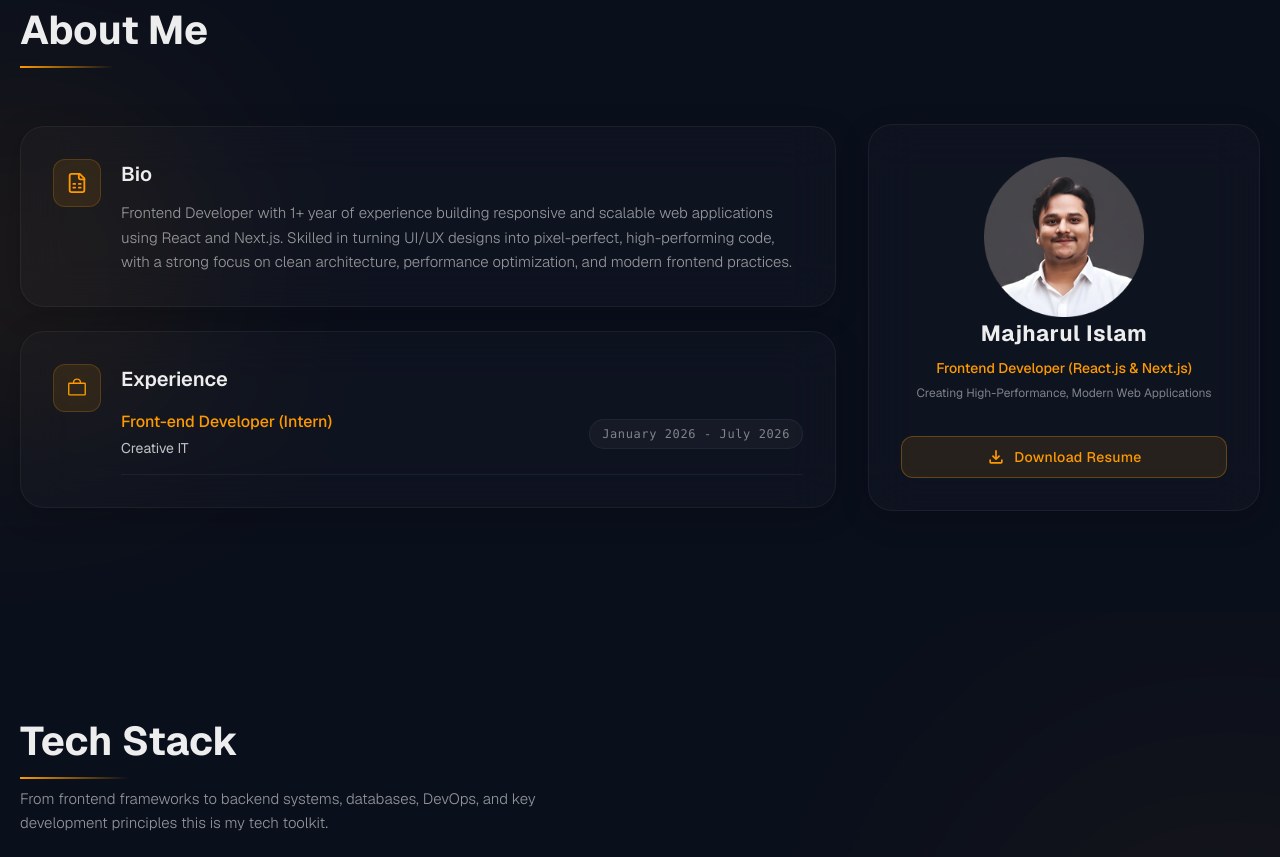
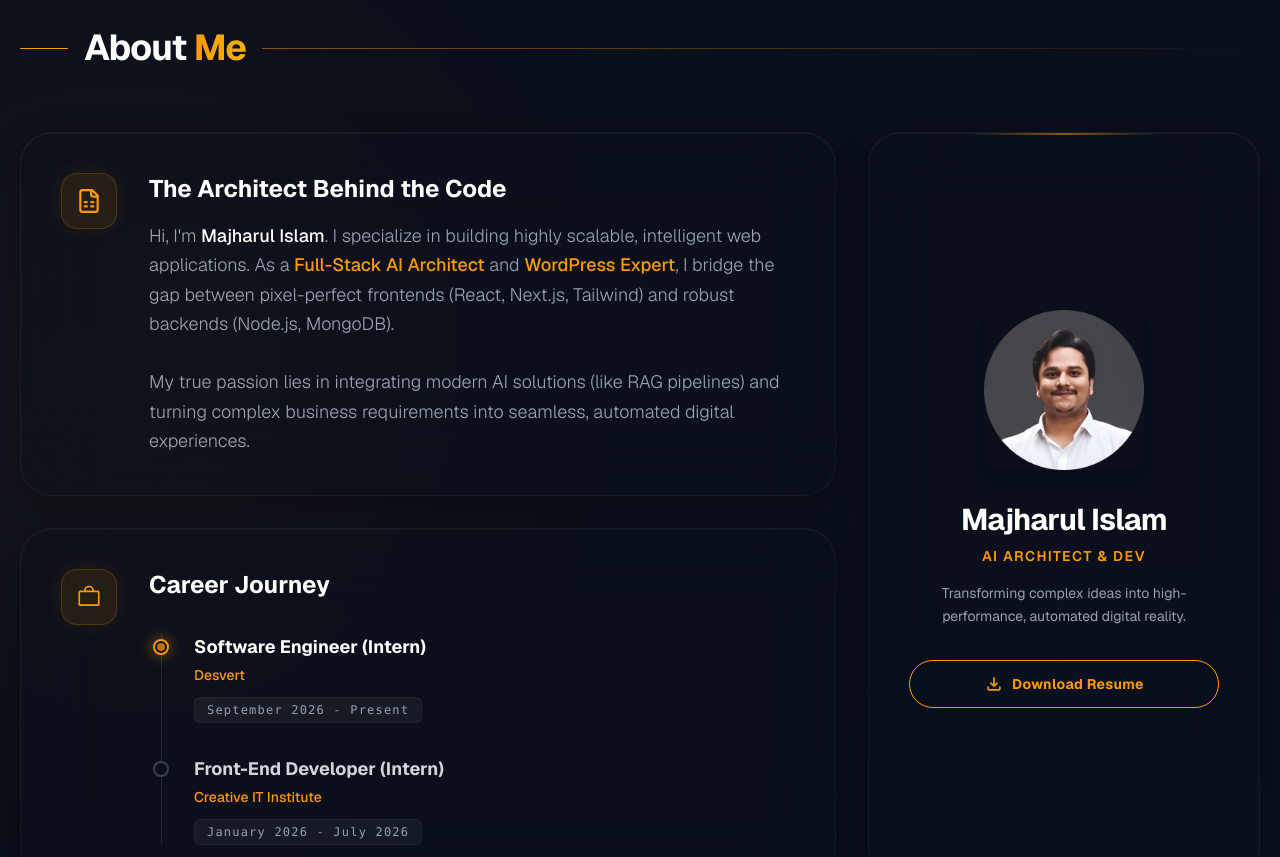
Before and after one commit to Sijan666/personalPortfolio, a React (Vite) app: page / in a window 1280 px wide. Shown: the part 900-1757 px from the top of the page. Built offline with nearby package versions, Linux system fonts and the light colour scheme.

Commit message:
refactor: redesign About section with premium bento grid and update experience timeline

```diff
--- a/src/components/layouts/About.jsx
+++ b/src/components/layouts/About.jsx
@@ -2,77 +2,126 @@ import React from 'react'
 import Container from '../Container'
 import { LuFileSpreadsheet } from 'react-icons/lu'
 import { PiBagSimple } from 'react-icons/pi'
+import { MdOutlineFileDownload } from 'react-icons/md'
 import Images from '../Images'
 import sijan from '../../assets/sijan.png'
-import { MdOutlineFileDownload } from 'react-icons/md'
+
+const EXPERIENCES = [
+    {
+        role: "Software Engineer (Intern)",
+        company: "Desvert",
+        duration: "September 2026 - Present",
+        active: true
+    },
+    {
+        role: "Front-End Developer (Intern)",
+        company: "Creative IT Institute",
+        duration: "January 2026 - July 2026",
+        active: false
+    }
+]
 
 const About = () => {
     return (
-        <>
-        <section id='about' className="relative bg-[#0a0f1c] overflow-hidden w-full max-w-full">
-            <div className="absolute top-[30%] left-[-10%] w-75 h-75 bg-[#fe9a00] blur-[120px] opacity-10 pointer-events-none"></div>
-            <div className="py-15 lg:py-25 font-geist relative z-10 w-full">
+        <section id='about' className="relative bg-[#0a0f1c] overflow-hidden w-full max-w-full selection:bg-[#fe9a00] selection:text-[#0a0f1c]">
+            {/* Immersive Ambient Glow */}
+            <div className="absolute top-[20%] left-[-10%] w-[500px] h-[500px] rounded-full bg-[#fe9a00]/10 blur-[150px] opacity-70 pointer-events-none"></div>
+            <div className="absolute bottom-[-10%] right-[-5%] w-[400px] h-[400px] rounded-full bg-blue-900/10 blur-[120px] opacity-50 pointer-events-none"></div>
+            <div className="py-20 lg:py-32 font-geist relative z-10 w-full">
                 <Container>
-                    {/* heading text */}
-                    <div className="heading text-center lg:text-left mb-12 lg:mb-16">
-                        <h3 className='text-[30px] lg:text-[40px] font-bold text-[#ededed] inline-block relative'>
-                            About Me
-                            <span className="absolute -bottom-2 left-0 w-1/2 h-0.5 bg-linear-to-r from-[#fe9a00] to-transparent"></span>
+                    <div className="flex items-center gap-4 mb-12 lg:mb-16">
+                        <span className="h-px w-12 bg-[#fe9a00]" />
+                        <h3 className='text-3xl lg:text-4xl font-bold text-white tracking-tight'>
+                            About <span className="text-transparent bg-clip-text bg-linear-to-r from-[#fe9a00] to-yellow-500">Me</span>
                         </h3>
+                        <span className="h-px flex-1 bg-linear-to-r from-[#fe9a00]/50 to-transparent" />
                     </div>
-                    <div className="grid grid-cols-1 lg:grid-cols-12 gap-8 items-center w-full">
-                        {/* left side */}
-                        <div className="left lg:col-span-8 w-full flex flex-col gap-6">
-                            {/* bio */}
-                            <div className="bio flex flex-col md:flex-row gap-5 p-6 lg:p-8 bg-white/2 border border-white/5 backdrop-blur-xl rounded-3xl hover:bg-white/3 hover:border-white/8 transition-all duration-300 shadow-[0_8px_30px_rgba(0,0,0,0.2)]">
-                                <div className="p-3 h-12 w-12 shrink-0 flex items-center justify-center bg-[#fe9a00]/10 border border-[#fe9a00]/20 rounded-xl">
-                                    <LuFileSpreadsheet size={22} className='text-[#fe9a00]' />
-                                </div>
-                                <div className="text flex-1">
-                                    <h4 className='text-[20px] font-semibold text-[#ededed] mb-3'>Bio</h4>
-                                    <p className='text-[#ededed]/60 text-[15px] leading-relaxed font-light wrap-break-word'>
-                                        Frontend Developer with 1+ year of experience building responsive and scalable web applications using React and Next.js. Skilled in turning UI/UX designs into pixel-perfect, high-performing code, with a strong focus on clean architecture, performance optimization, and modern frontend practices.
-                                    </p>
+                    <div className="grid grid-cols-1 lg:grid-cols-12 gap-6 lg:gap-8 items-stretch w-full">
+                        {/* left column */}
+                        <div className="lg:col-span-8 w-full flex flex-col gap-6 lg:gap-8">
+                            <div className="group relative overflow-hidden rounded-4xl border border-white/5 bg-[#0a0f1c]/40 p-8 lg:p-10 backdrop-blur-2xl shadow-[inset_0_1px_1px_rgba(255,255,255,0.05),0_8px_32px_rgba(0,0,0,0.3)] transition-all duration-500 hover:border-white/10 hover:bg-[#0a0f1c]/60">
+                                {/* hover */}
+                                <div className="absolute -inset-px bg-linear-to-br from-[#fe9a00]/5 to-transparent opacity-0 transition-opacity duration-500 group-hover:opacity-100" />
+                                <div className="relative z-10 flex flex-col sm:flex-row gap-6 lg:gap-8 items-start">
+                                    <div className="flex h-14 w-14 shrink-0 items-center justify-center rounded-2xl border border-[#fe9a00]/20 bg-[#fe9a00]/10 shadow-[0_0_20px_rgba(254,154,0,0.1)] transition-transform duration-500 group-hover:scale-110 group-hover:rotate-3">
+                                        <LuFileSpreadsheet size={26} className='text-[#fe9a00]' />
+                                    </div>
+                                    <div className="flex-1">
+                                        <h4 className='text-2xl font-bold text-white mb-4'>The Architect Behind the Code</h4>
+                                        <p className='text-gray-400 text-base lg:text-lg leading-relaxed font-light'>
+                                            Hi, I'm <span className="text-white font-medium">Majharul Islam</span>. I specialize in building highly scalable, intelligent web applications. As a <span className="text-[#fe9a00] font-medium">Full-Stack AI Architect</span> and <span className="text-[#fe9a00] font-medium">WordPress Expert</span>, I bridge the gap between pixel-perfect frontends (React, Next.js, Tailwind) and robust backends (Node.js, MongoDB).
+                                            <br className="hidden sm:block" /><br className="hidden sm:block" />
+                                            My true passion lies in integrating modern AI solutions (like RAG pipelines) and turning complex business requirements into seamless, automated digital experiences.
+                                        </p>
+                                    </div>
                                 </div>
                             </div>
-                            {/* experience */}
-                            <div className="experience flex flex-col md:flex-row gap-5 p-6 lg:p-8 bg-white/2 border border-white/5 backdrop-blur-xl rounded-3xl hover:bg-white/3 hover:border-white/8 transition-all duration-300 shadow-[0_8px_30px_rgba(0,0,0,0.2)]">
-                                <div className="p-3 h-12 w-12 shrink-0 flex items-center justify-center bg-[#fe9a00]/10 border border-[#fe9a00]/20 rounded-xl">
-                                    <PiBagSimple size={22} className='text-[#fe9a00]' />
-                                </div>
-                                <div className="text w-full flex-1">
-                                    <h4 className='text-[20px] font-semibold text-[#ededed] mb-4'>Experience</h4>
-                                    <div className="flex flex-col xl:flex-row xl:items-center justify-between gap-3 pb-4 border-b border-white/5">
-                                        <div>
-                                            <h4 className='text-[#fe9a00] text-base font-medium'>Front-end Developer (Intern)</h4>
-                                            <p className='text-[#ededed]/80 text-sm mt-1'>Creative IT</p>
-                                        </div>
-                                        <div className="px-3 py-1.5 bg-white/3 border border-white/5 rounded-full inline-block w-fit">
-                                            <p className='text-[#ededed]/50 text-xs font-mono tracking-wider'>January 2026 - July 2026</p>
+                            <div className="group relative overflow-hidden rounded-4xl border border-white/5 bg-[#0a0f1c]/40 p-8 lg:p-10 backdrop-blur-2xl shadow-[inset_0_1px_1px_rgba(255,255,255,0.05),0_8px_32px_rgba(0,0,0,0.3)] transition-all duration-500 hover:border-white/10 hover:bg-[#0a0f1c]/60">
+                                <div className="relative z-10 flex flex-col sm:flex-row gap-6 lg:gap-8 items-start">
+                                    <div className="flex h-14 w-14 shrink-0 items-center justify-center rounded-2xl border border-[#fe9a00]/20 bg-[#fe9a00]/10 shadow-[0_0_20px_rgba(254,154,0,0.1)] transition-transform duration-500 group-hover:scale-110 group-hover:-rotate-3">
+                                        <PiBagSimple size={26} className='text-[#fe9a00]' />
+                                    </div>
+                                    <div className="w-full flex-1">
+                                        <h4 className='text-2xl font-bold text-white mb-8'>Career Journey</h4>
+                                        {/* Vertical Timeline */}
+                                        <div className="relative border-l border-white/10 ml-3 pl-8 space-y-8">
+                                            {EXPERIENCES.map((exp, index) => (
+                                                <div key={index} className="relative group/item">
+                                                    {/* Timeline Node */}
+                                                    <span className={`absolute -left-[41px] top-1.5 h-4 w-4 rounded-full border-2 transition-all duration-300 ${exp.active ? 'border-[#fe9a00] bg-[#0a0f1c] shadow-[0_0_15px_rgba(254,154,0,0.6)]' : 'border-white/20 bg-[#0a0f1c] group-hover/item:border-[#fe9a00]/50'}`}>
+                                                        {exp.active && (
+                                                            <span className="absolute inset-0 m-auto h-2 w-2 rounded-full bg-[#fe9a00] animate-pulse" />
+                                                        )}
+                                                    </span>
+                                                    {/* Content */}
+                                                    <div>
+                                                        <h5 className={`text-lg font-bold transition-colors duration-300 ${exp.active ? 'text-white' : 'text-gray-300 group-hover/item:text-white'}`}>
+                                                            {exp.role}
+                                                        </h5>
+                                                        <p className='text-[#fe9a00] font-medium text-sm mt-1'>{exp.company}</p>
+                                                        <div className="mt-3 px-3 py-1 bg-white/5 border border-white/5 rounded-md inline-block">
+                                                            <p className='text-xs font-mono tracking-widest text-gray-400'>
+                                                                {exp.duration}
+                                                            </p>
+                                                        </div>
+                                                    </div>
+                                                </div>
+                                            ))}
                                         </div>
                                     </div>
                                 </div>
                             </div>
                         </div>
-                        {/* right side */}
-                        <div className="right lg:col-span-4 w-full p-6 lg:p-8 bg-white/2 border border-white/5 backdrop-blur-xl rounded-3xl flex flex-col items-center  text-center lg:text-left hover:bg-white/3 hover:border-white/8 transition-all duration-300 shadow-[0_8px_30px_rgba(0,0,0,0.2)]">
-                            {/* img */}
-                            <div className="">
-                                <Images imgSrc={sijan} className={'w-32 h-32 lg:w-40 lg:h-40 object-cover rounded-xl'}/>
+                        {/* right column */}
+                        <div className="lg:col-span-4 w-full relative group overflow-hidden rounded-4xl border border-white/5 bg-[#0a0f1c]/40 p-8 lg:p-10 backdrop-blur-2xl shadow-[inset_0_1px_1px_rgba(255,255,255,0.05),0_8px_32px_rgba(0,0,0,0.3)] flex flex-col items-center justify-center transition-all duration-500 hover:border-white/10 hover:bg-[#0a0f1c]/60">
+                            {/* Top Accent Line */}
+                            <div className="absolute top-0 left-1/2 -translate-x-1/2 w-1/2 h-0.5 bg-linear-to-r from-transparent via-[#fe9a00] to-transparent opacity-50 transition-all duration-500 group-hover:w-3/4 group-hover:opacity-100" />
+                            {/* Image */}
+                            <div className="mb-8">
+                                <Images
+                                    imgSrc={sijan}
+                                    className={'w-32 h-32 lg:w-40 lg:h-40 object-cover rounded-xl shadow-lg'}
+                                />
                             </div>
-                            {/* details */}
+                            {/* Details */}
                             <div className="w-full text-center">
-                                <h4 className='text-[22px] font-bold text-[#ededed] tracking-wide'>Majharul Islam</h4>
-                                <div className="mt-2 space-y-1.5">
-                                    <p className='text-[#fe9a00] text-sm font-medium'>Frontend Developer (React.js & Next.js)</p>
-                                    <p className='text-[#ededed]/50 text-xs leading-relaxed'>Creating High-Performance, Modern Web Applications</p>
-                                </div>
+                                <h4 className='text-3xl font-bold text-white tracking-tight mb-2'>Majharul Islam</h4>
+                                <p className='text-[#fe9a00] text-sm font-semibold uppercase tracking-widest mb-4'>AI Architect & Dev</p>
+                                <p className='text-gray-400 text-sm leading-relaxed max-w-[250px] mx-auto'>
+                                    Transforming complex ideas into high-performance, automated digital reality.
+                                </p>
                             </div>
-                            {/* btn */}
-                            <div className="mt-8 w-full flex justify-center lg:justify-start">
-                                <a href="/resumeMajharul.pdf" download="Majharul_Islam_Resume.pdf" className="px-6 py-2.5 w-full justify-center text-sm font-medium tracking-wide text-[#fe9a00] bg-[#fe9a00]/10 border border-[#fe9a00]/30 rounded-xl hover:bg-[#fe9a00] hover:text-white hover:shadow-[0_0_15px_rgba(254,154,0,0.5)] transition-all duration-300 inline-flex items-center gap-x-2 group">
+                            {/* Magnetic Outline Button */}
+                            <div className="mt-8 w-full">
+                                <a
+                                    href="/resumeMajharul.pdf"
+                                    download="Majharul_Islam_Resume.pdf"
+                                    className="group relative flex w-full h-12 items-center justify-center gap-2 overflow-hidden rounded-full border border-[#fe9a00] bg-transparent text-sm font-bold tracking-wide text-[#fe9a00] transition-all duration-300 hover:bg-[#fe9a00] hover:text-white hover:shadow-[0_0_20px_rgba(254,154,0,0.4)] active:scale-95"
+                                >
                                     <MdOutlineFileDownload size={20} />
                                     Download Resume
+                                    {/* Shine Sweep Element */}
+                                    <div className="absolute inset-0 -translate-x-full bg-linear-to-r from-transparent via-white/40 to-transparent transition-transform duration-700 ease-out group-hover:translate-x-full" />
                                 </a>
                             </div>
                         </div>
@@ -80,7 +129,6 @@ const About = () => {
                 </Container>
             </div>
         </section>
-        </>
     )
 }
 
```
